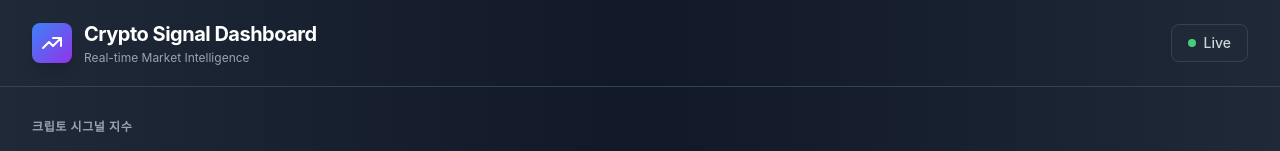
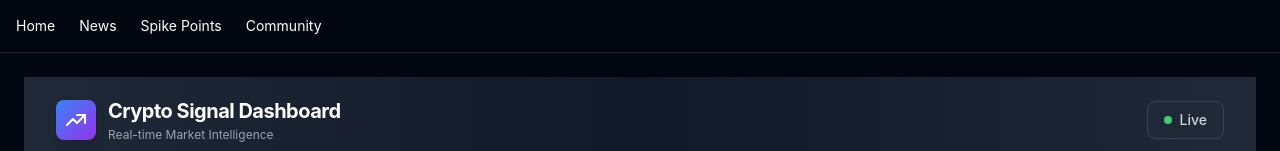
Before and after one commit to SUE960/crypto-signal-dashboard2, a Next.js app in the folder nextjs-dashboard/: page / in a window 1280 px wide. Shown: the top 151 px of the page. Built offline with nearby package versions, Linux system fonts and the light colour scheme; no server answers.

Commit message:
fix: 네비게이션 바 복원 - Community 탭 링크 추가

```diff
--- a/nextjs-dashboard/app/layout.tsx
+++ b/nextjs-dashboard/app/layout.tsx
@@ -1,19 +1,58 @@
-import type { Metadata } from 'next'
-import './globals.css'
+// import type { Metadata } from 'next'
+// import './globals.css'
+
+// export const metadata: Metadata = {
+//   title: 'Crypto Signal Dashboard',
+//   description: '암호화폐 시그널 대시보드',
+// }
+
+// export default function RootLayout({
+//   children,
+// }: {
+//   children: React.ReactNode
+// }) {
+//   return (
+//     <html lang="ko" className="h-full">
+//       <body className="m-0 p-0 bg-gray-900 text-white antialiased min-h-screen">{children}</body>
+//     </html>
+//   )
+// }
+
+import './globals.css';
+import Link from 'next/link';
+import type { Metadata } from 'next';
 
 export const metadata: Metadata = {
   title: 'Crypto Signal Dashboard',
-  description: '암호화폐 시그널 대시보드',
+  description: 'Real-time Market Intelligence',
+};
+
+export default function RootLayout({ children }: { children: React.ReactNode }) {
+  return (
+    <html lang="en">
+      <body className="bg-gray-950 text-white">
+        {/* Header Navigation */}
+        <header className="border-b border-gray-800 p-4">
+          <nav className="flex gap-6 text-sm">
+            <Link href="/" className="hover:text-blue-400">
+              Home
+            </Link>
+            <Link href="/news" className="hover:text-blue-400">
+              News
+            </Link>
+            <Link href="/spike-points" className="hover:text-blue-400">
+              Spike Points
+            </Link>
+
+            {/* 🔥 여기에 Community 메뉴 추가 */}
+            <Link href="/community" className="hover:text-blue-400">
+              Community
+            </Link>
+          </nav>
+        </header>
+
+        <main className="p-6">{children}</main>
+      </body>
+    </html>
+  );
 }
-
-export default function RootLayout({
-  children,
-}: {
-  children: React.ReactNode
-}) {
-  return (
-    <html lang="ko" className="h-full">
-      <body className="m-0 p-0 bg-gray-900 text-white antialiased min-h-screen">{children}</body>
-    </html>
-  )
-}
```
